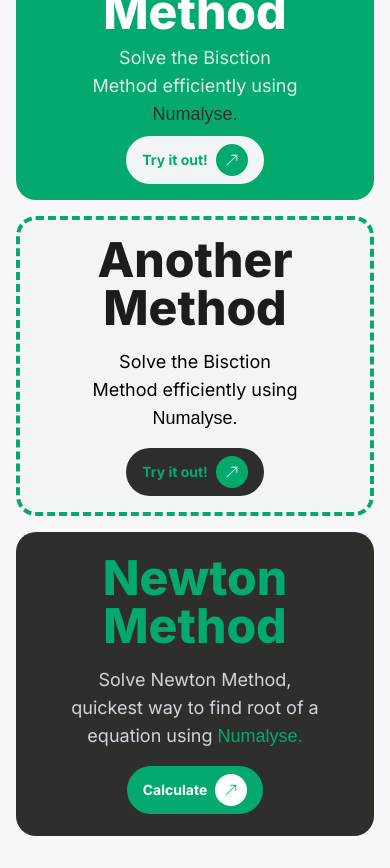
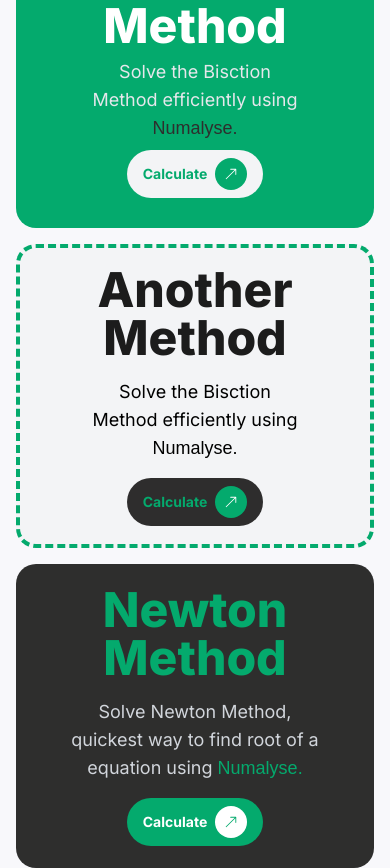
Before and after one commit to Hammadulhaq123/Numalyse, a Next.js app: page / in a window 390 px wide. Shown: the part 920-1788 px from the top of the page. Before the commit the page ends 1756 px from the top, so only its background shows below. Built offline with nearby package versions, Linux system fonts and the light colour scheme; a web font is replaced by a local one.

Commit message:
Text of buttons updated

```diff
--- a/app/page.js
+++ b/app/page.js
@@ -17,7 +17,7 @@ export default function Home() {
       </div>
 
       <div className="flex gap-4 w-full h-auto lg:h-[39%] flex-wrap lg:flex-nowrap">
-        <div className="w-full h-[25rem]] bg-[#04aa6d] lg:w-[29%] lg:h-full rounded-[20px] flex flex-col justify-center gap-2 items-center p-4">
+        <div className="w-full h-[19rem] bg-[#04aa6d] lg:w-[29%] lg:h-full rounded-[20px] flex flex-col justify-center gap-2 items-center p-4">
           <h1 className={` w-[90%] text-[#fff] text-center text-5xl font-extrabold `}>
             Other Method
           </h1>
@@ -25,7 +25,7 @@ export default function Home() {
             Solve the Bisction Method efficiently using <span className={`${supreme.className} text-[#2e2e2d]`}>Numalyse.</span>
           </p>
           <Link href="/solve/bisection-method" className="w-auto bg-gray-100 text-[#04aa6d] text-sm font-bold rounded-full h-12 py-2 px-4 flex items-center gap-2 justify-between">
-            Try it out!
+            Calculate
             <span className='w-8 h-8 bg-[#04aa6d] rounded-full flex justify-center items-center'>
               <BsArrowUpRight className='text-white' />
             </span>
@@ -33,7 +33,7 @@ export default function Home() {
 
           </Link>
         </div>
-        <div className="w-full h-[25rem]] bg-gray-100 border-4 border-[#04aa6d] border-dashed lg:w-[30.5%] lg:h-full rounded-[20px] flex flex-col justify-center gap-4 items-center p-4">
+        <div className="w-full h-[19rem] bg-gray-100 border-4 border-[#04aa6d] border-dashed lg:w-[30.5%] lg:h-full rounded-[20px] flex flex-col justify-center gap-4 items-center p-4">
           <h1 className={` w-[90%] text-[#1c1c1c] text-center text-5xl font-extrabold `}>
             Another Method
           </h1>
@@ -41,7 +41,7 @@ export default function Home() {
             Solve the Bisction Method efficiently using <span className={supreme.className}>Numalyse.</span>
           </p>
           <Link href="/solve/bisection-method" className="w-auto bg-[#2e2d2d] text-[#04aa6d] text-sm font-bold rounded-full h-12 py-2 px-4 flex items-center gap-2 justify-between">
-            Try it out!
+            Calculate
             <span className='w-8 h-8 bg-[#04aa6d] rounded-full flex justify-center items-center'>
               <BsArrowUpRight className='text-white' />
             </span>
```
